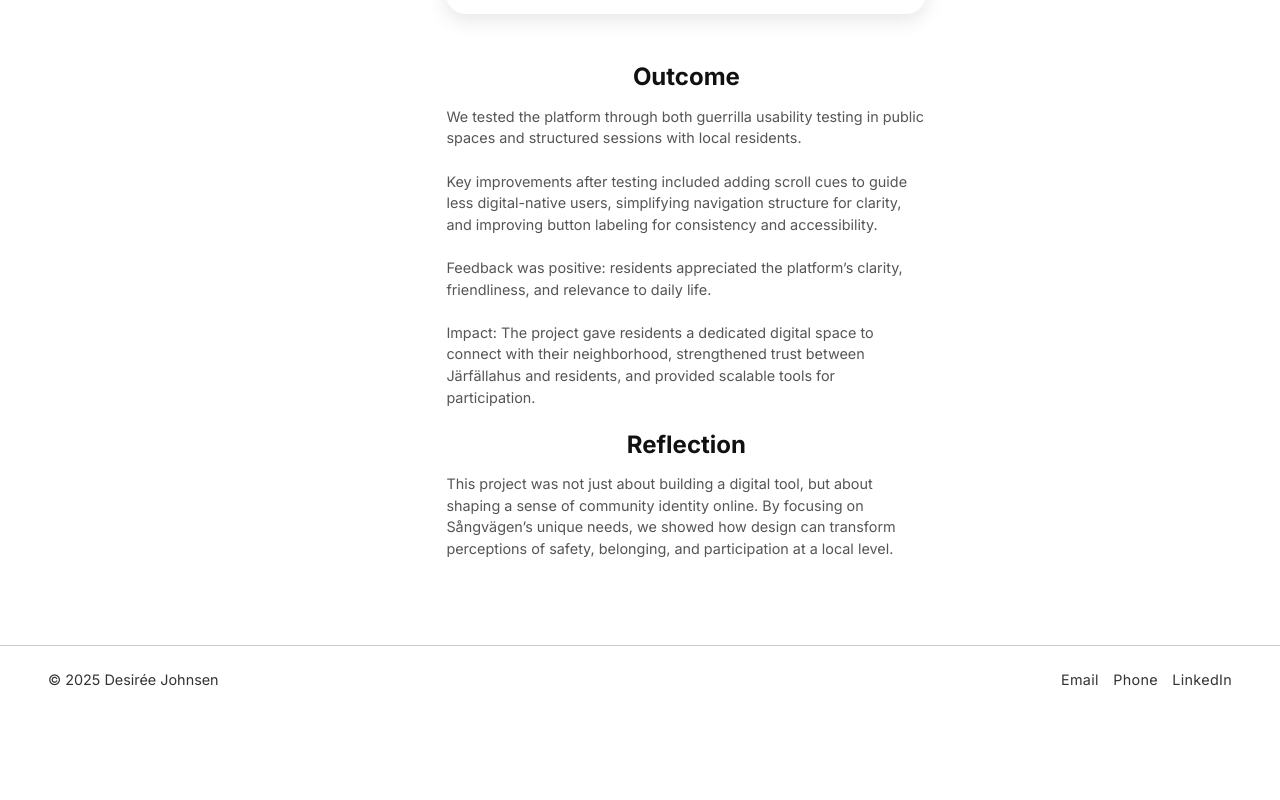
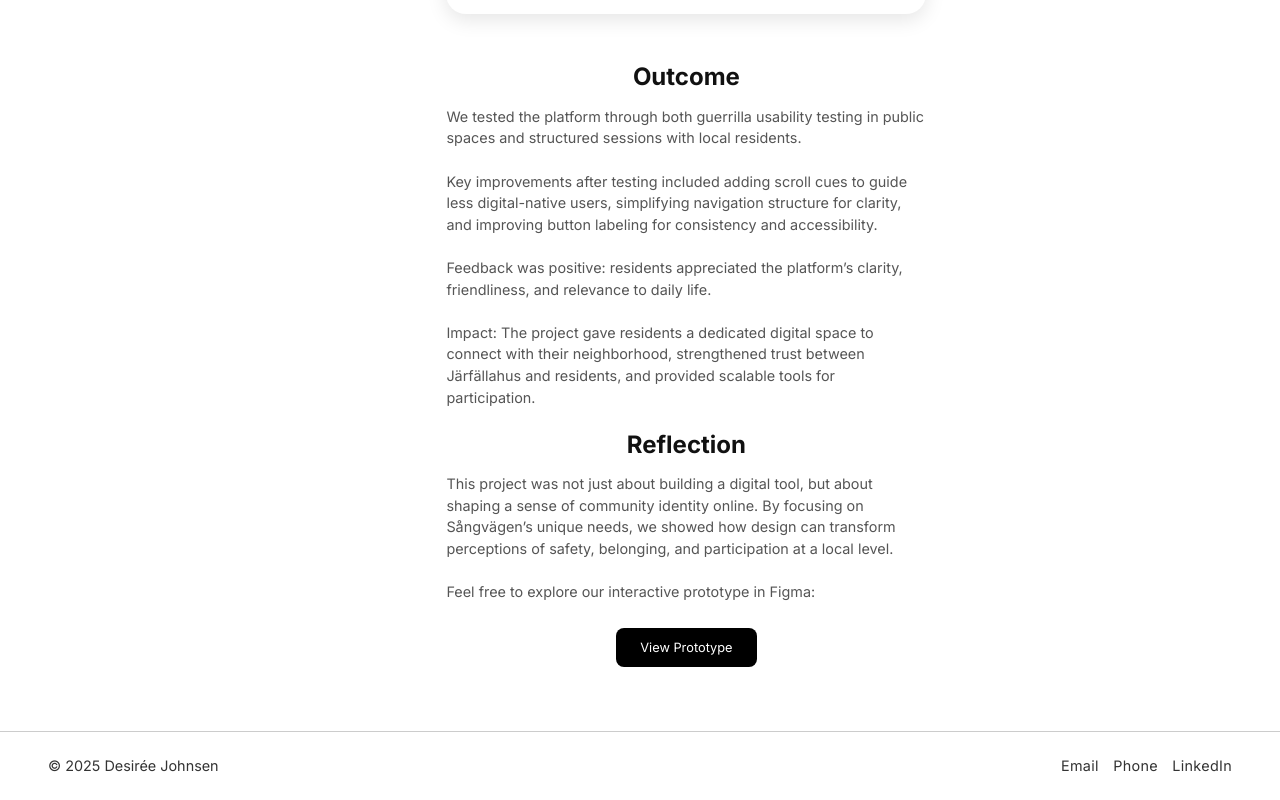
Before and after one commit to desjohnsen/portfolio, a React (Vite) app: page /projects/1 in a window 1280 px wide. Shown: the part 4590-5390 px from the top of the page. Before the commit the page ends 5305 px from the top, so only its background shows below. Built offline with nearby package versions, Linux system fonts and the light colour scheme.

Commit message:
feat: add Figma prototype link with CTA button in Reflection section

```diff
--- a/src/pages/Project1.jsx
+++ b/src/pages/Project1.jsx
@@ -170,6 +170,17 @@ const Project1 = () => {
           This project was not just about building a digital tool, but about shaping a sense of community identity online.
           By focusing on Sångvägen’s unique needs, we showed how design can transform perceptions of safety, belonging, and participation at a local level.
         </p>
+        <p>
+          Feel free to explore our interactive prototype in Figma:
+        </p>
+        <a
+          href="https://www.figma.com/proto/RF0gKgH7IwxrMxnB9VxU5u/J%C3%A4rf%C3%A4lla-Hus-Wireframes?node-id=811-2965&t=ytTDxxy6bfhO257L-1&starting-point-node-id=811%3A2965"
+          target="_blank"
+          rel="noopener noreferrer"
+          className="cta-button"
+        >
+          View Prototype
+        </a>
       </section>
     </ProjectLayout>
   );
--- a/src/styles/ProjectLayout.css
+++ b/src/styles/ProjectLayout.css
@@ -185,6 +185,23 @@
   color: #817f7f;
 }
 
+.cta-button {
+  display: inline-block;
+  padding: 0.75rem 1.5rem;
+  margin-top: 0.2rem;
+  background-color: #000;
+  color: #fff;
+  font-weight: 400;
+  text-decoration: none;
+  border-radius: 8px;
+  transition: background-color 0.3s ease;
+  font-size: 0.8rem;
+}
+
+.cta-button:hover {
+  background-color: #333;
+}
+
 @media (min-width: 768px) {
   .case-study-layout {
     flex-direction: row;
```
